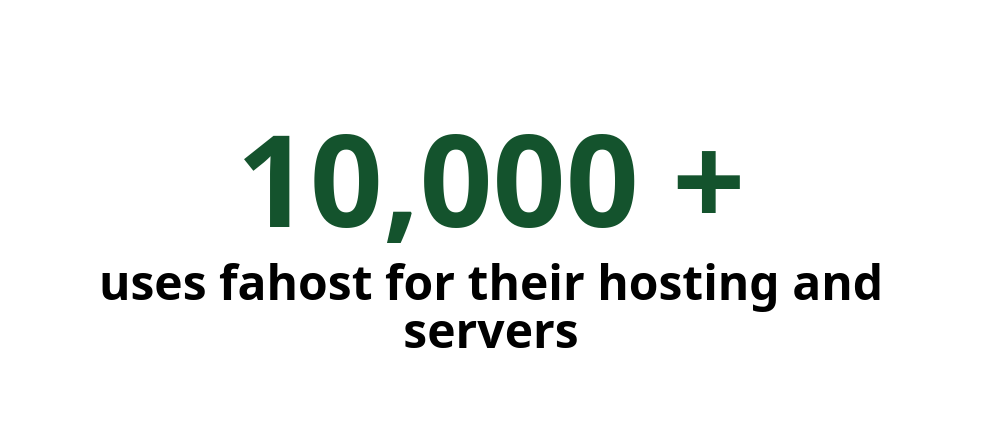
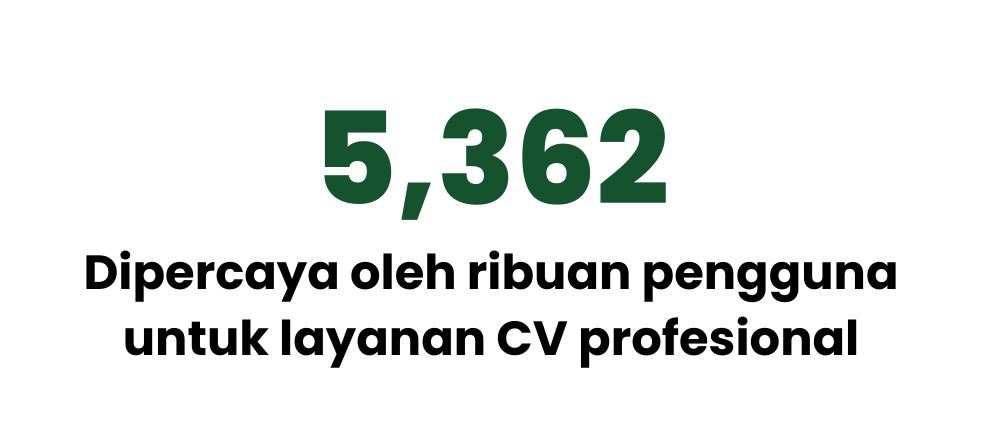
Before and after one commit to siddiqfathurahman/cv-wesite-layanan-jasa-cv, a React (Vite) app: page / in a window 1280 px wide. Shown: the part 2237-2659 px from the top of the page, without its empty margins (149-1131 px from the left). Built offline with nearby package versions, Linux system fonts and the light colour scheme.

Commit message:
update using layanan

```diff
--- a/src/components/Using.jsx
+++ b/src/components/Using.jsx
@@ -6,16 +6,16 @@
     const [counterOn, setCounterOn] = useState(false);
 
     return (
-        <div className="h-screen flex flex-col justify-center text-center items-center">
+        <div className="h-screen flex flex-col justify-center text-center items-center font-poppins">
             <ScrollTrigger
                 onEnter={() => setCounterOn(true)}
                 onExit={() => setCounterOn(false)}
             >
                 <h1 className="text-9xl font-extrabold text-green-900">
-                    {counterOn && <CountUp start={0} end={10000} duration={2} delay={0} />} +
+                    {counterOn && <CountUp start={0} end={5362} duration={2} delay={0} />}
                 </h1>
-                <h2 className="text-5xl pt-4 font-bold text-center max-w-4xl">
-                    uses fahost for their hosting and servers
+                <h2 className="text-5xl pt-4 font-bold text-center max-w-4xl leading-snug">
+                Dipercaya oleh ribuan pengguna untuk layanan CV profesional
                 </h2>
             </ScrollTrigger>
         </div>
```
